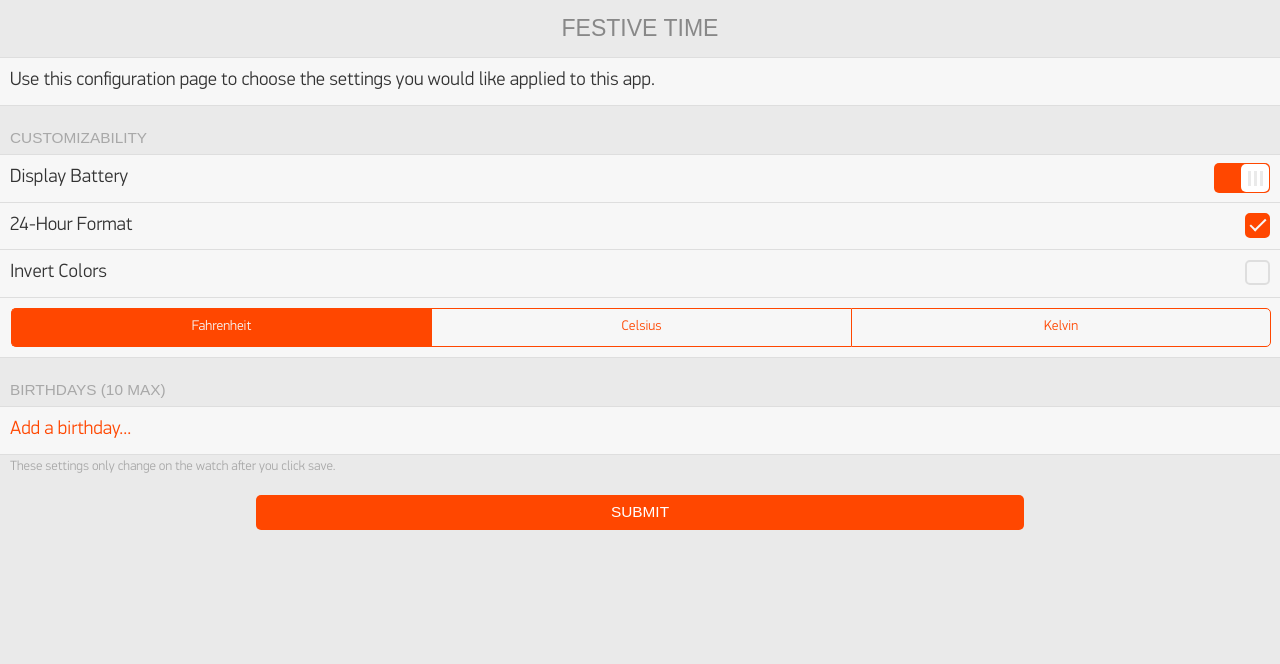
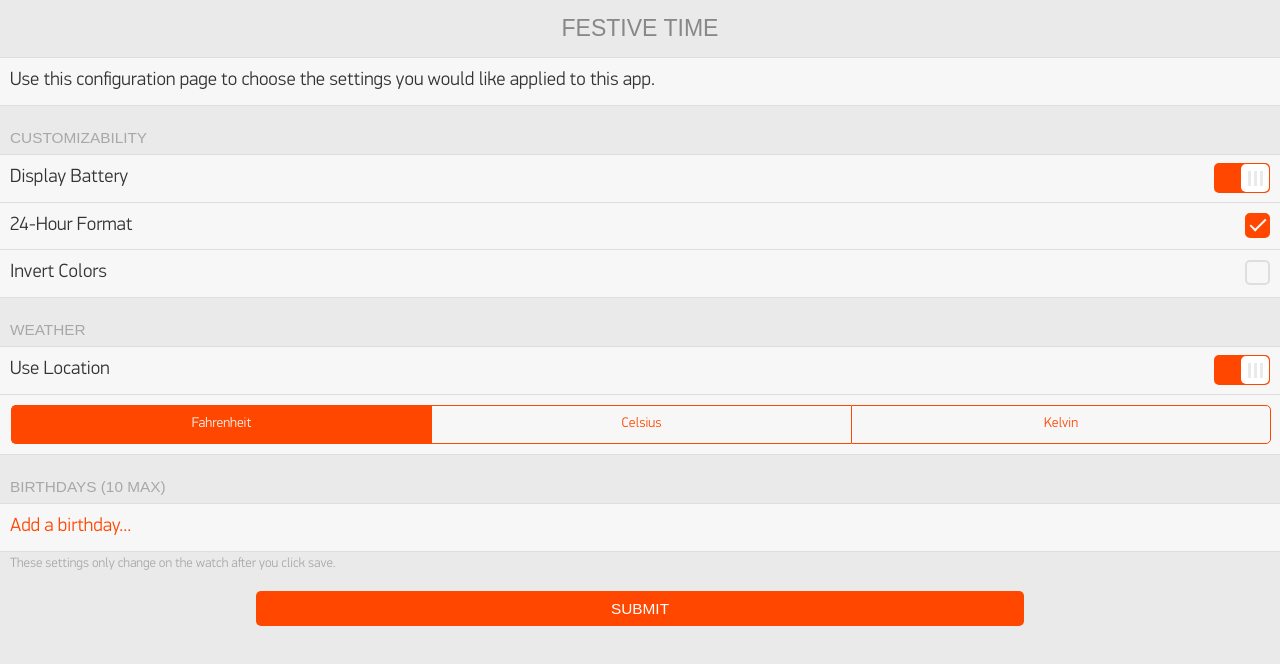
Before and after one commit to blackjack26/FestiveTimeWebpage, a website: page index.html in a window 1280 px wide. Drawn offline with Linux system fonts and the light colour scheme.

Commit message:
Added switch for location, doesn't do anything yet

```diff
--- a/index.html
+++ b/index.html
@@ -35,13 +35,26 @@
 				Invert Colors
 				<input id='invertColorCheckbox' type='checkbox' class="item-checkbox">
             </label>
-            <div id="temperatureTab" class="item tab-buttons">
+		</div>
+    </div>
+
+	<div class='item-container'>
+		<div class='item-container-header'>Weather</div>
+		<div class='item-container-content'>
+			<label class='item'>
+				Use Location
+				<input id='locationUsageCheckbox' type='checkbox' class="item-toggle" name="toggle-2" checked>
+			</label>
+			<div id="locationCityBox" style="display:none;" class="item-input-wrapper">
+				<input id="cityInput" class="item-input" type="text" name="focus-box" placeholder="City Name">
+			</div>
+			<div id="temperatureTab" class="item tab-buttons">
                 <a name="temp" class="temp-tab tab-button active">Fahrenheit</a>
                 <a name="temp" class="temp-tab tab-button">Celsius</a>
                 <a name="temp" class="temp-tab tab-button">Kelvin</a>
             </div>
 		</div>
-    </div>
+	</div>
 
 	<div class='item-container'>
         <div class='item-container-header'>Birthdays (10 max)</div>
```
